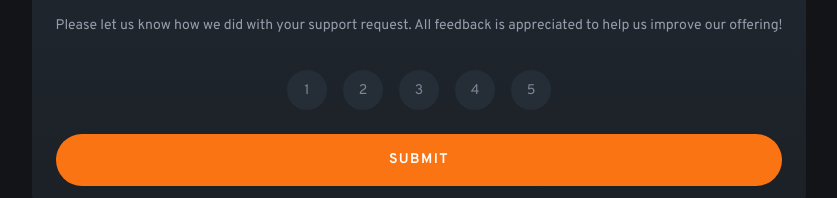
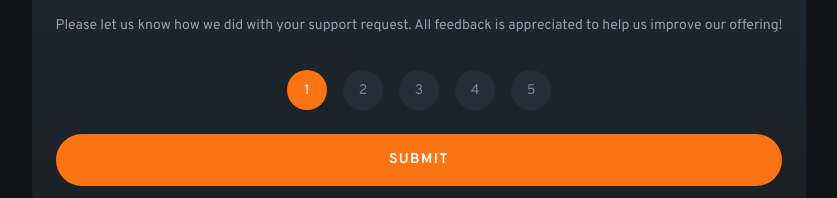
Before and after one commit to fkrunic/frontend-mentor-interactive-rating-component, a Vue app: page / in a window 1280 px wide. Shown: the part 352-550 px from the top of the page, without its empty margins (221-1058 px from the left). Built offline with nearby package versions, Linux system fonts and the light colour scheme.

Commit message:
hovering behavior for ratings

```diff
--- a/src/App.vue
+++ b/src/App.vue
@@ -38,7 +38,7 @@ import ButtonRating from './components/ButtonRating.vue';
           v-for="rating of [1,2,3,4,5]"
           :key="rating"
           :rating="rating"
-          :isSelected="false"
+          :isSelected="rating == 1 ? true : false"
         ></ButtonRating>
       </div>
 
--- a/src/components/ButtonRating.vue
+++ b/src/components/ButtonRating.vue
@@ -20,11 +20,18 @@ defineProps<{rating: number, isSelected: boolean}>()
         group
         hover:bg-medium-grey
         hover:cursor-pointer
-        ">
+        "
+
+        :class="isSelected ? ['bg-orange', 'hover:bg-orange'] : []"
+        >
         <p class="
             text-medium-grey text-sm
             group-hover:text-white
-            ">{{ rating }}</p>
+            "
+            :class="isSelected ? 'text-white': ''"
+            >
+            {{ rating }}
+        </p>
     </div>
 </template>
 
```
